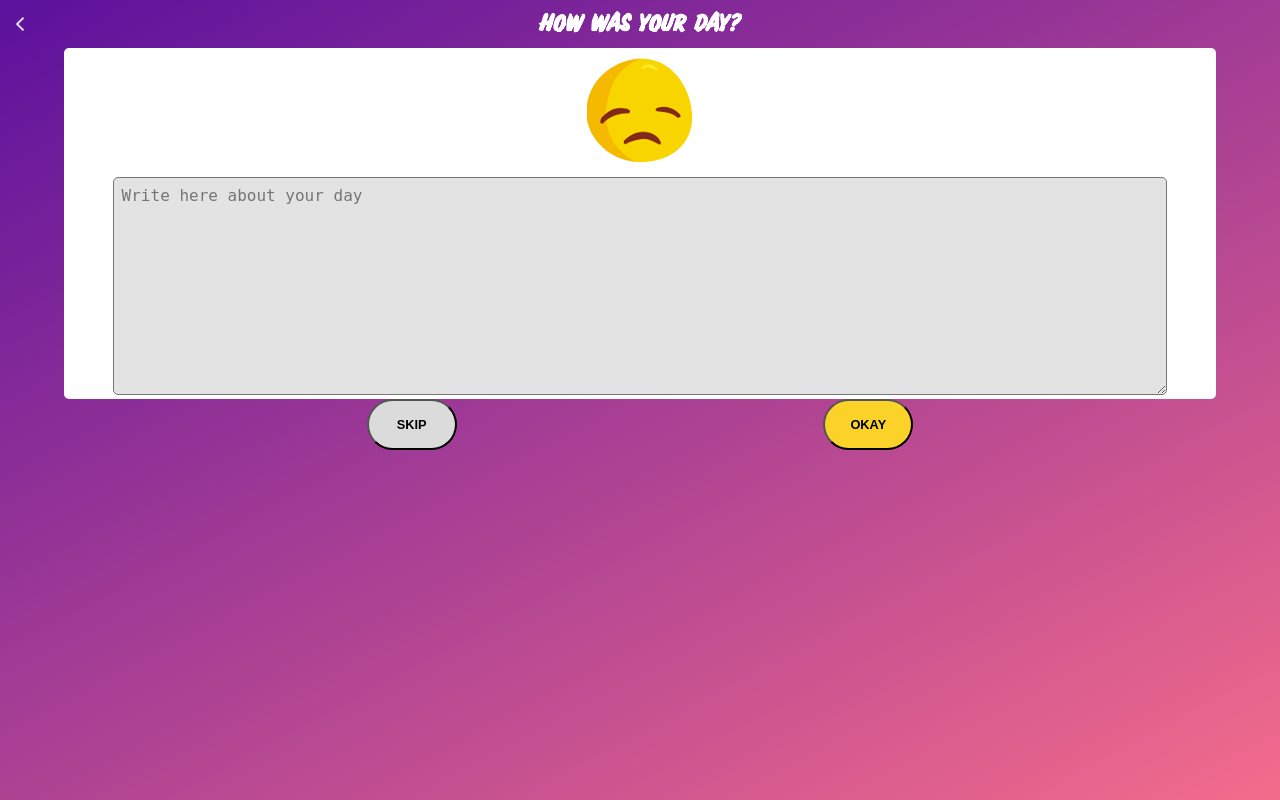
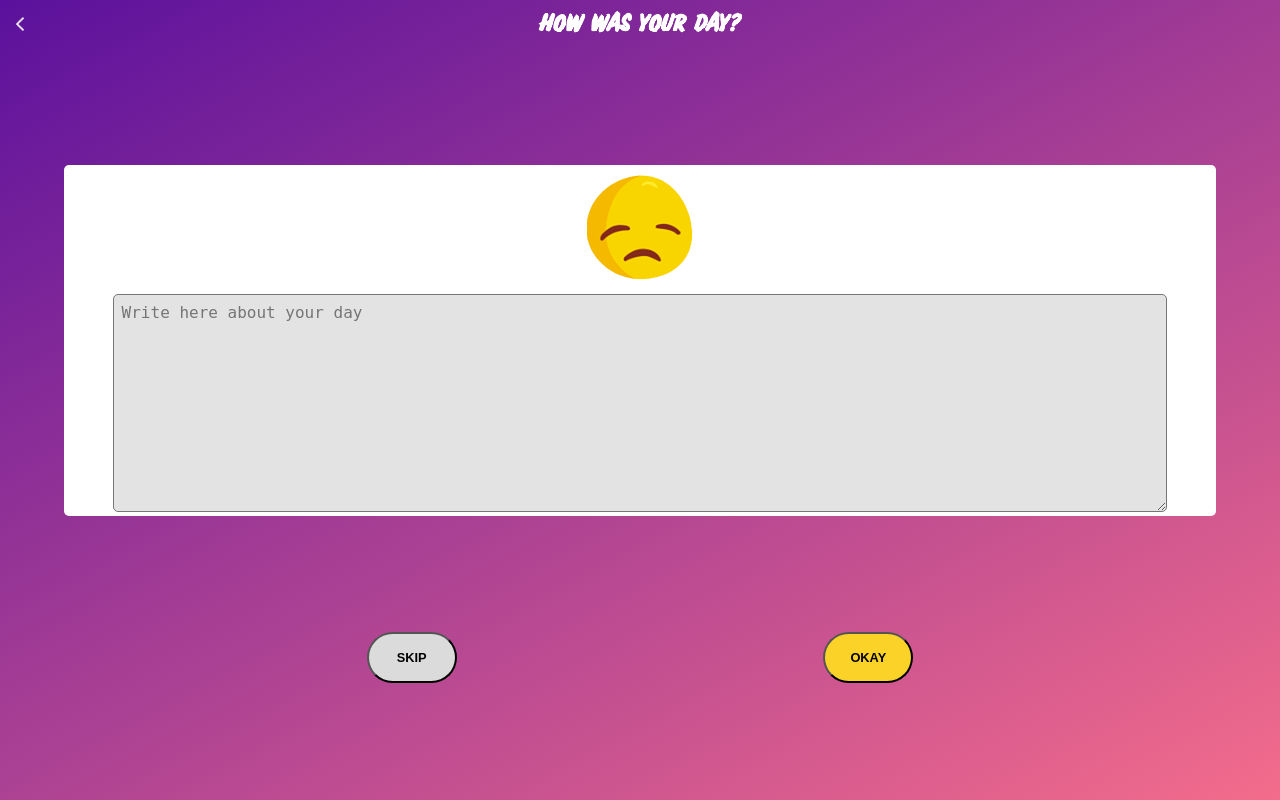
Before and after one commit to NathalieCodes/DailyMood, a PHP site: page /comment.php?mood=1 in a window 1280 px wide. Run offline with PHP 8.4, Linux system fonts and the light colour scheme.

Commit message:
fixed issue in Comment flexbox broken

```diff
--- a/main.css
+++ b/main.css
@@ -146,6 +146,9 @@ ul {
 }
 
 /* comment and edit */
+.comment form {
+    height: 100%;
+}
 
 .emoji-comment {
     background-color: white;
```
